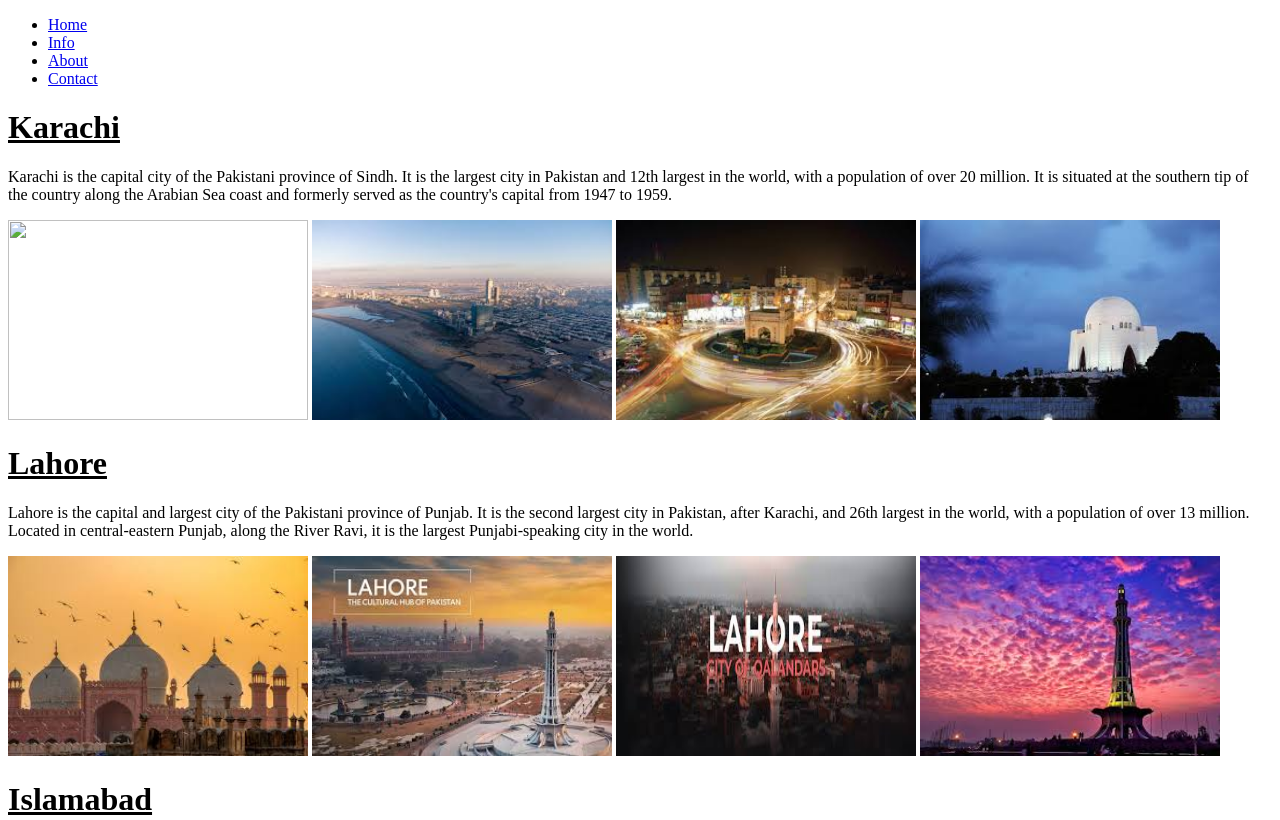
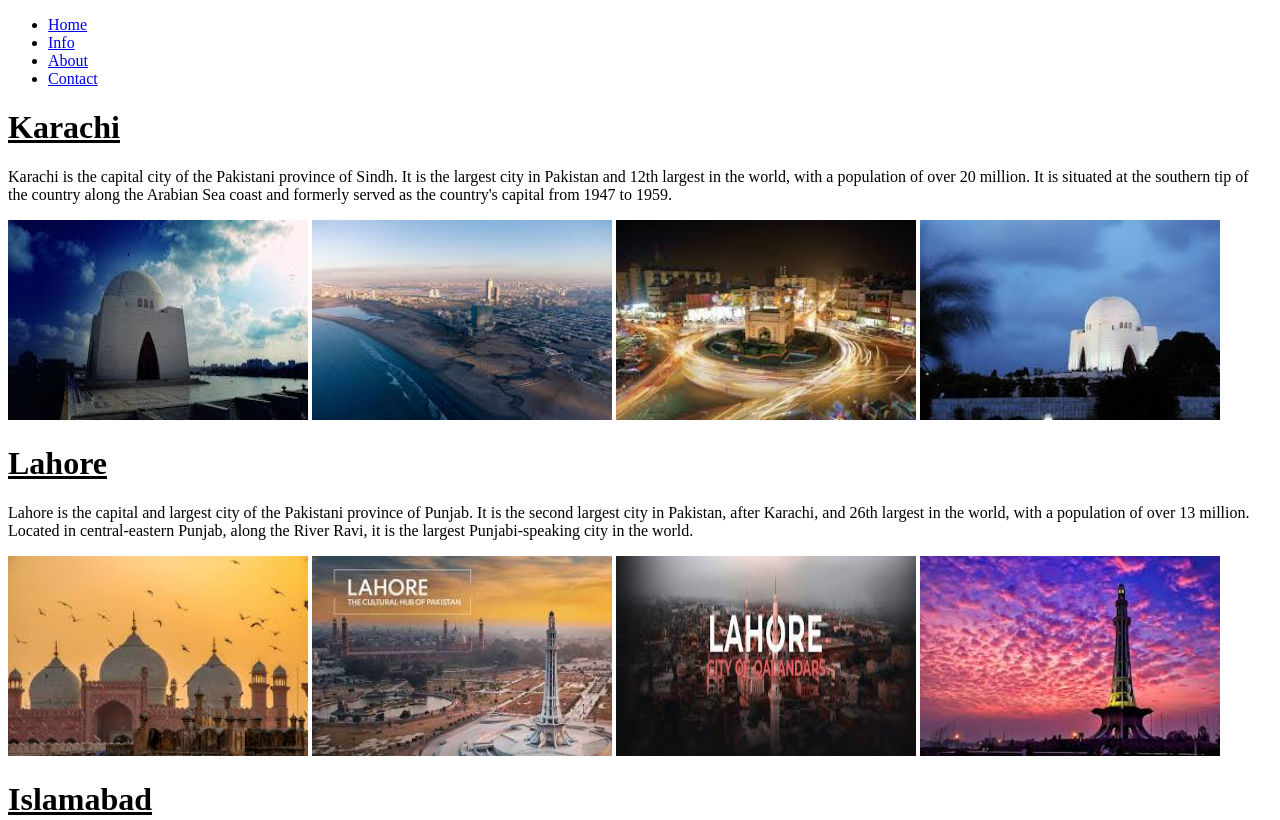
Before and after one commit to abdulsamadrana/website, a plain HTML site: page info.html in a window 1280 px wide. Shown: the top 820 px of the page. Drawn offline with Linux system fonts and the light colour scheme; files whose address does not match are found by name.

Commit message:
Update info.html

```diff
--- a/info.html
+++ b/info.html
@@ -15,7 +15,7 @@
 
     <h1><u>Karachi</u></h1>
     <p>Karachi is the capital city of the Pakistani province of Sindh. It is the largest city in Pakistan and 12th largest in the world, with a population of over 20 million. It is situated at the southern tip of the country along the Arabian Sea coast and formerly served as the country's capital from 1947 to 1959.</p>
-    <img src="img/khi1.jpeg" alt="" height="200" width="300">
+    <img src="khi1.jpeg" alt="" height="200" width="300">
     <img src="img/khi2.jpeg" alt="" height="200" width="300">
     <img src="img/khi3.jpeg" alt="" height="200" width="300">
     <img src="img/khi4.jpeg" alt="" height="200" width="300">
```
